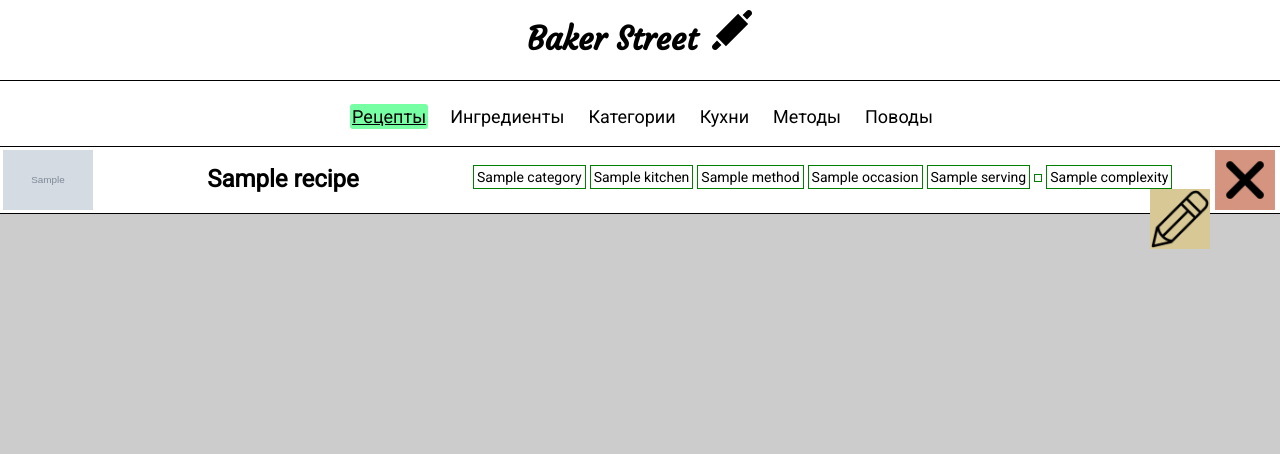
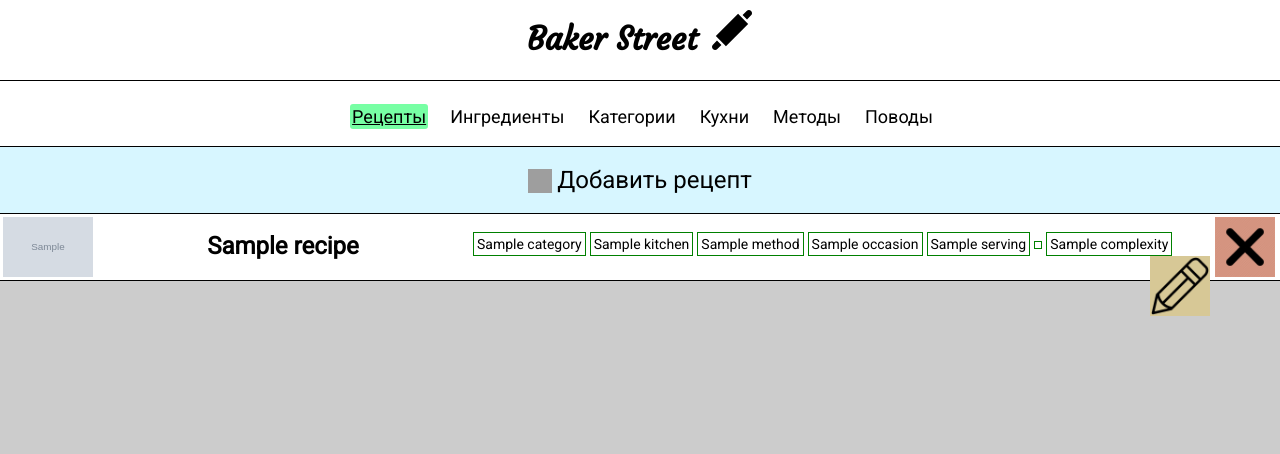
Before and after one commit to Ligaviller/Baker-Street-Site, a PHP site: page /recipes in a window 1280 px wide. Shown: the top 454 px of the page. Run offline with PHP 8.4, Linux system fonts and the light colour scheme; tables that the repository leaves empty or names only in its code hold one stand-in row (values such as "Sample post"); grey boxes marked "Sample" are stand-in pictures; a stand-in replaces the project's code that opens the database connection; grey boxes are pictures that could not be loaded.

Commit message:
- Кнопка добавления

```diff
--- a/config/routes.php
+++ b/config/routes.php
@@ -6,6 +6,8 @@ return array(
     '(^recipes$)' => 'recipeList/list',
     'ingredients/([0-9]+)' => 'ingredient/view/$1',
     '(^ingredients$)' => 'ingredientList/list',
+    'categories/([0-9]+)' => 'category/view/$1',
+    '(^categories$)' => 'categoryList/list',
     '(.*)' => 'pageNotFound/error/$1',
 
 );
--- a/template/css/baker.css
+++ b/template/css/baker.css
@@ -133,14 +133,24 @@ a{
     color:inherit;
 }
 .elem>.log-text{
-    float: left;
-    display: inline-block;
+    display: flex;
+    align-items: center;
+    justify-content: center;
+    flex-direction: row;
     font-size: 24px;
     font-family: 'Roboto', sans-serif;
-    margin-top: 15px;
 }
 .log{
     background-color:rgb(215, 246, 255);
+    display: flex;
+    justify-content: center;
+}
+.log-a{
+    text-decoration: none;
+}
+.log:active{
+    background-color: #77ffa4;
+    transition: 0.1s;
 }
 .elem>.err-text{
     float: left;
@@ -367,6 +377,11 @@ div.exit{
     margin: 2px 5px 0 0;
     opacity: 0.6;
 }
+.plus{
+    width:24px;
+    height: 24px;
+    margin: 2px 5px 0 0;
+}
 .i{
     opacity: 0.6;
 }
--- a/template/parts/elems.php
+++ b/template/parts/elems.php
@@ -1,5 +1,13 @@
 <?php
-
+function getUrl() {
+    $url  = @( $_SERVER["HTTPS"] != 'on' ) ? 'http://'.$_SERVER["SERVER_NAME"] :  'https://'.$_SERVER["SERVER_NAME"];
+    $url .= ( $_SERVER["SERVER_PORT"] != 80 ) ? ":".$_SERVER["SERVER_PORT"] : "";
+    $url .= $_SERVER["REQUEST_URI"];
+    if($rest = substr($url, -1)=="/") {
+        $url = substr($url, 0, -1);
+    }
+    return $url;
+}
 function AddRecipeItem($recId, $recName, $recPhoto, $catName, $kitName, $metName, $occName, $serName, $timName, $comName){
     echo ' <div class="elem">';
     echo ' <img src="'.$recPhoto.'" alt="Фото">';
@@ -27,6 +35,16 @@ function AddIngredientItem($ingId, $ingName, $ingPhoto, $ingCaloricity, $ingCost
     echo ' <div class="btn edit"></div>';
     echo '</div>';
 }
+
+function AddCategoryItem($catId, $catName, $catPhoto){
+    echo ' <div class="elem">';
+    echo ' <img src="'.$catPhoto.'" alt="Фото">';
+    echo ' <a href="/categories/'.$catId.'"><h3>'.$catName.'</h3></a>';
+    echo ' <div class="btn close"></div>';
+    echo ' <div class="btn edit"></div>';
+    echo '</div>';
+}
+
 function AddErr($errText){
     echo'<div class="elem err event">';
     echo' <h3>Ошибка</h3>';
@@ -37,12 +55,14 @@ function AddErr($errText){
     echo'</div>';
 }
 function AddLog($logText){
+    echo' <a class="log-a" href="'.getUrl()."/add";
+    echo' ">';
     echo'  <div class="elem log event"> ';
-    echo'    <h3>Событие</h3>';
     echo'    <div class="log-text">';
+    echo' <img class="plus" src="/template/images/plus-button.svg" alt="">';
     echo'      <p>'.$logText.'</p>';
     echo'    </div>';
-    echo'   <div class="btn close"></div>';
     echo'  </div>';
+    echo' </a>';
 }
 ?>
--- a/views/ingredients/index.php
+++ b/views/ingredients/index.php
@@ -6,7 +6,7 @@ require_once(ROOT."/template/parts/elems.php");
 <div class="main">
 
     <?php
-
+    AddLog("Добавить ингредиент");
     foreach ($ingredientList as $ingredientItem){
         AddIngredientItem($ingredientItem['id'], $ingredientItem["ing_name"], $ingredientItem["photo"], $ingredientItem["caloricity"], $ingredientItem["cost"],
             $ingredientItem["rare"]);
--- a/views/recipes/index.php
+++ b/views/recipes/index.php
@@ -7,7 +7,7 @@ require_once(ROOT."/template/parts/elems.php");
 <div class="main">
 
     <?php
-
+    AddLog("Добавить рецепт");
     foreach ($recipeList as $recipeItem){
         AddRecipeItem($recipeItem['id'], $recipeItem["rec_name"], $recipeItem["photo"], $recipeItem["cat_name"], $recipeItem["kit_name"],
             $recipeItem["met_name"], $recipeItem["occ_name"], $recipeItem["ser_name"], $recipeItem["tim_name"], $recipeItem["com_name"]);
```
Also changed, not shown: controllers/CategoryListController.php (added, +12 -0 lines), models/Category.php (added, +43 -0 lines), views/categories/index.php (added, +18 -0 lines).
